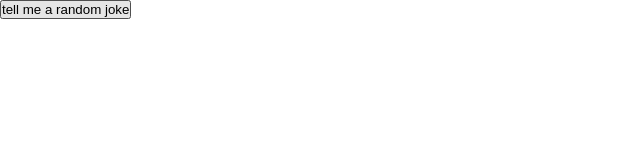
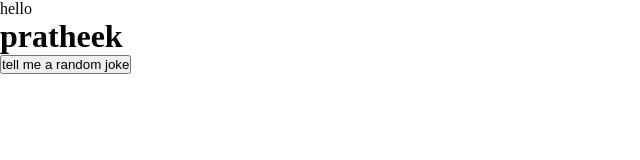
Before and after one commit to fall66-tech/js-course, a plain HTML site: page index.html in a window 1280 px wide. Shown: the whole page, without its empty margins (0-640 px from the left). Drawn offline with Linux system fonts and the light colour scheme.

Commit message:
append child

```diff
--- a/index.html
+++ b/index.html
@@ -9,6 +9,7 @@
 </head>
 
 <body>
+  <div>hello</div>
   <div class="container">
     <button onclick="refresh()">tell me a random joke</button>
 
--- a/script.js
+++ b/script.js
@@ -30,3 +30,9 @@ Because 7, 8, 9`, `Knock Knock / Who’s there? / Boo / Boo, who? / Don’t cry
       console.log(random);
       document.getElementById("jokehere").innerHTML = jokes[random];
     }
+
+    let a = document.getElementsByTagName("div")[0];
+    let newdiv = document.createElement("div");
+    newdiv.innerHTML = "<h1> pratheek</h1>"
+
+    a.appendChild(newdiv);
```
